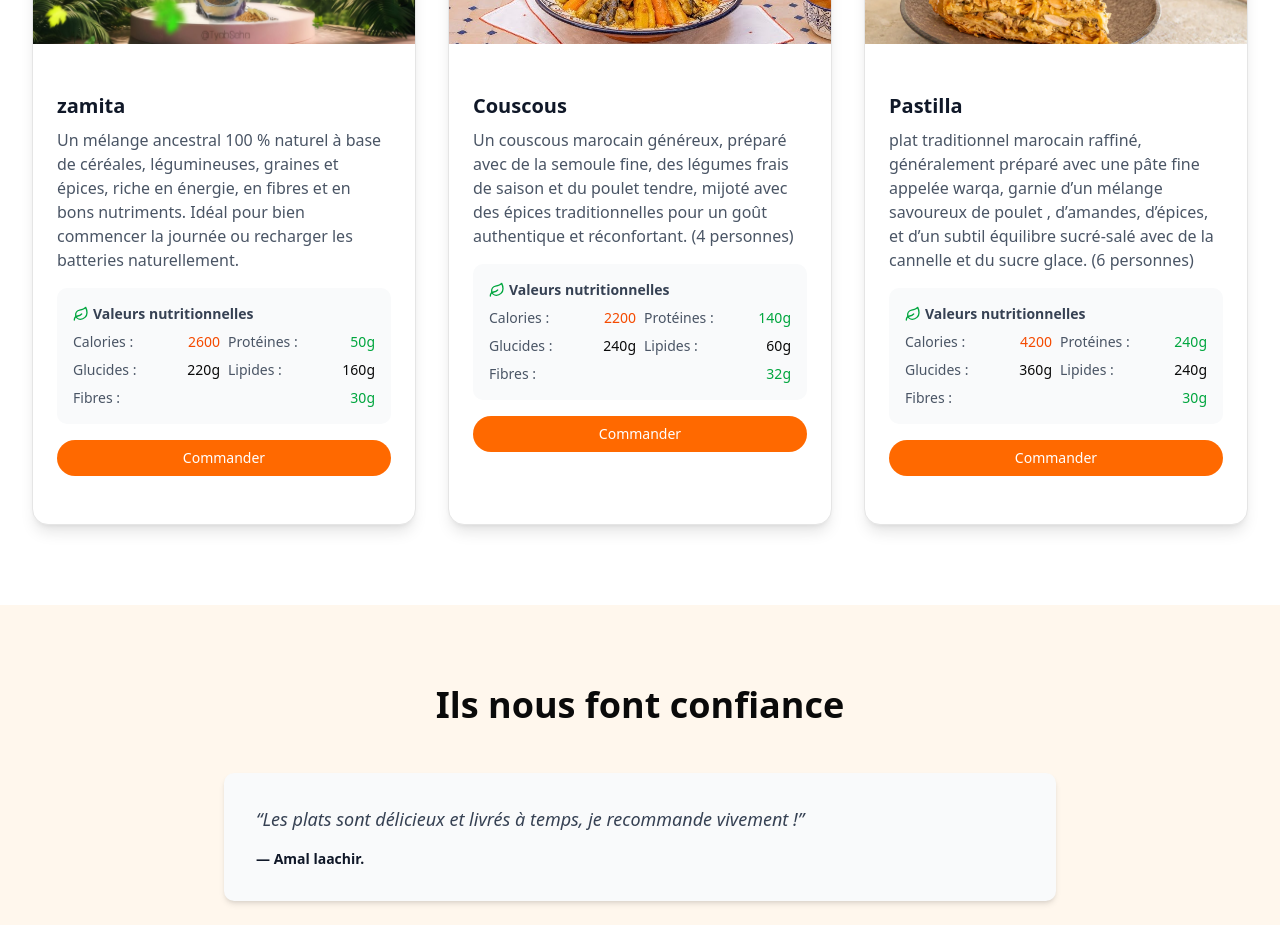
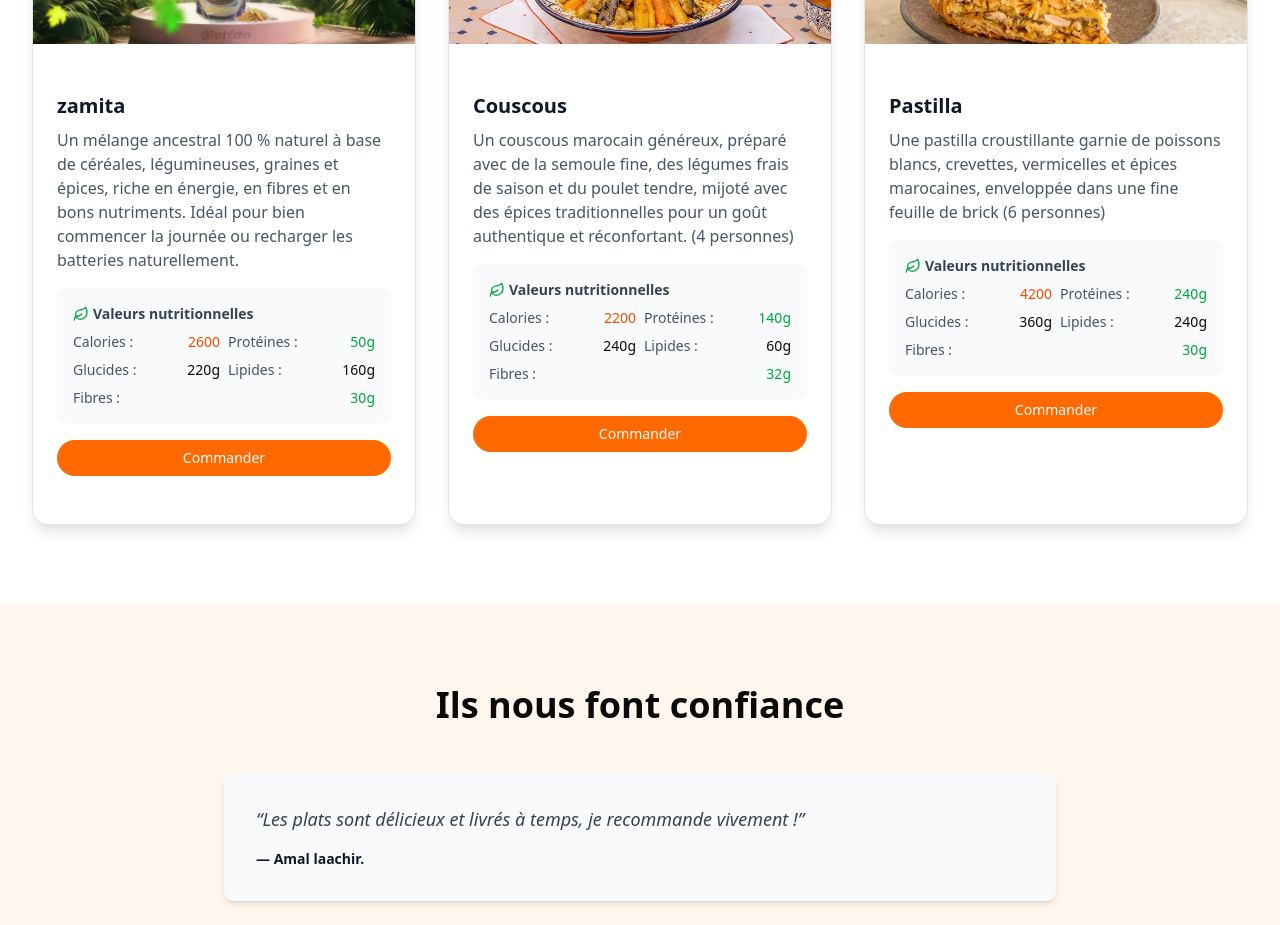
Before and after one commit to mohammedkoudoussi/MA, a Next.js app: page / in a window 1280 px wide. Shown: the part 2420-3345 px from the top of the page. Built offline with nearby package versions, Linux system fonts and the light colour scheme.

Commit message:
Update page.tsx

```diff
--- a/src/app/page.tsx
+++ b/src/app/page.tsx
@@ -94,7 +94,7 @@ export default function TyabSehaWebsite() {
     },
     {
       name: "Pastilla",
-      description: "plat traditionnel marocain raffiné, généralement préparé avec une pâte fine appelée warqa, garnie d’un mélange savoureux de poulet , d’amandes, d’épices, et d’un subtil équilibre sucré-salé avec de la cannelle et du sucre glace. (6 personnes)",
+      description: "Une pastilla croustillante garnie de poissons blancs, crevettes, vermicelles et épices marocaines, enveloppée dans une fine feuille de brick (6 personnes)",
       image: "/pastilla.jpg?height=200&width=300",
       category: "Plats traditionnels",
       nutrition: {
```
